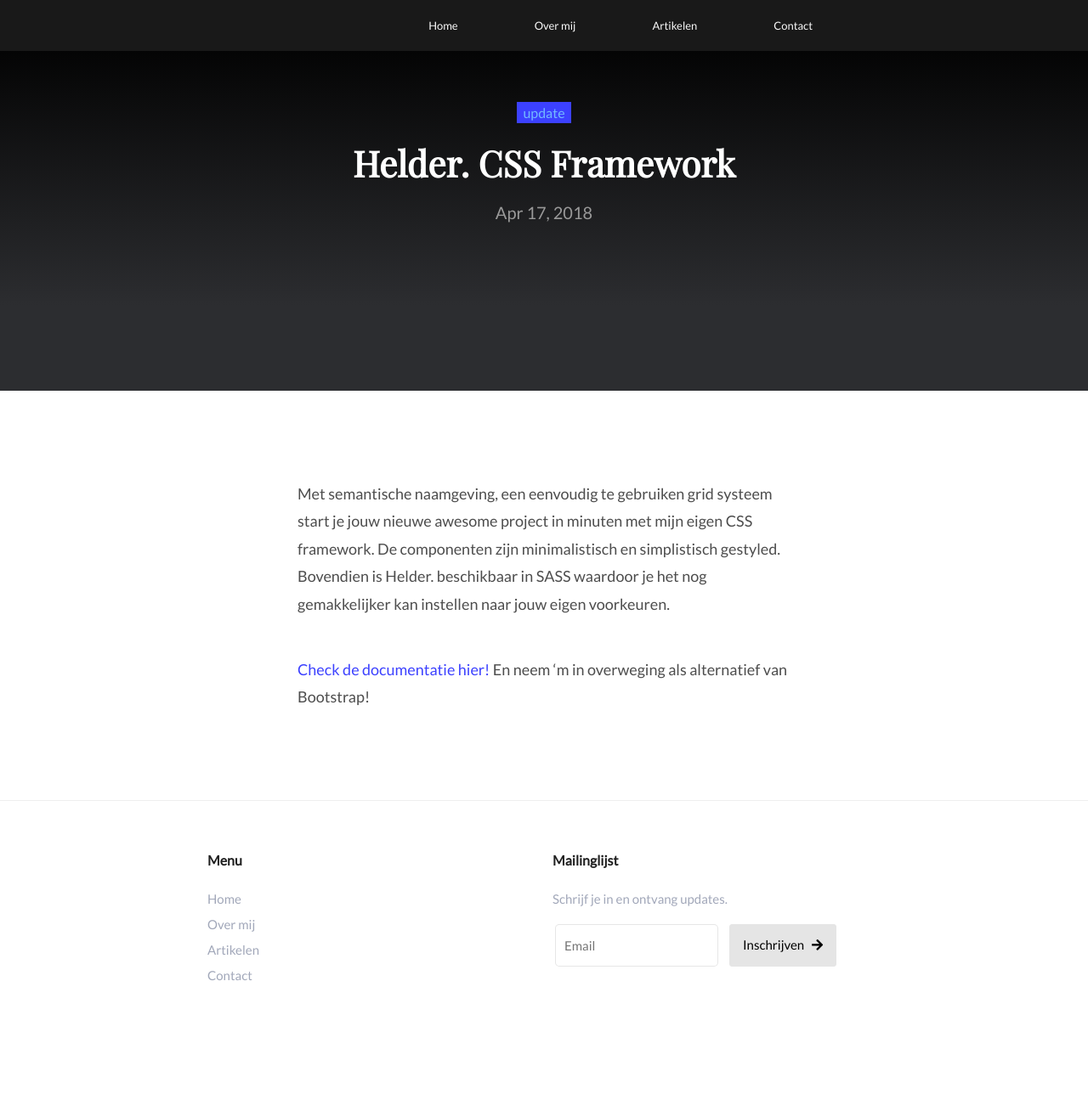
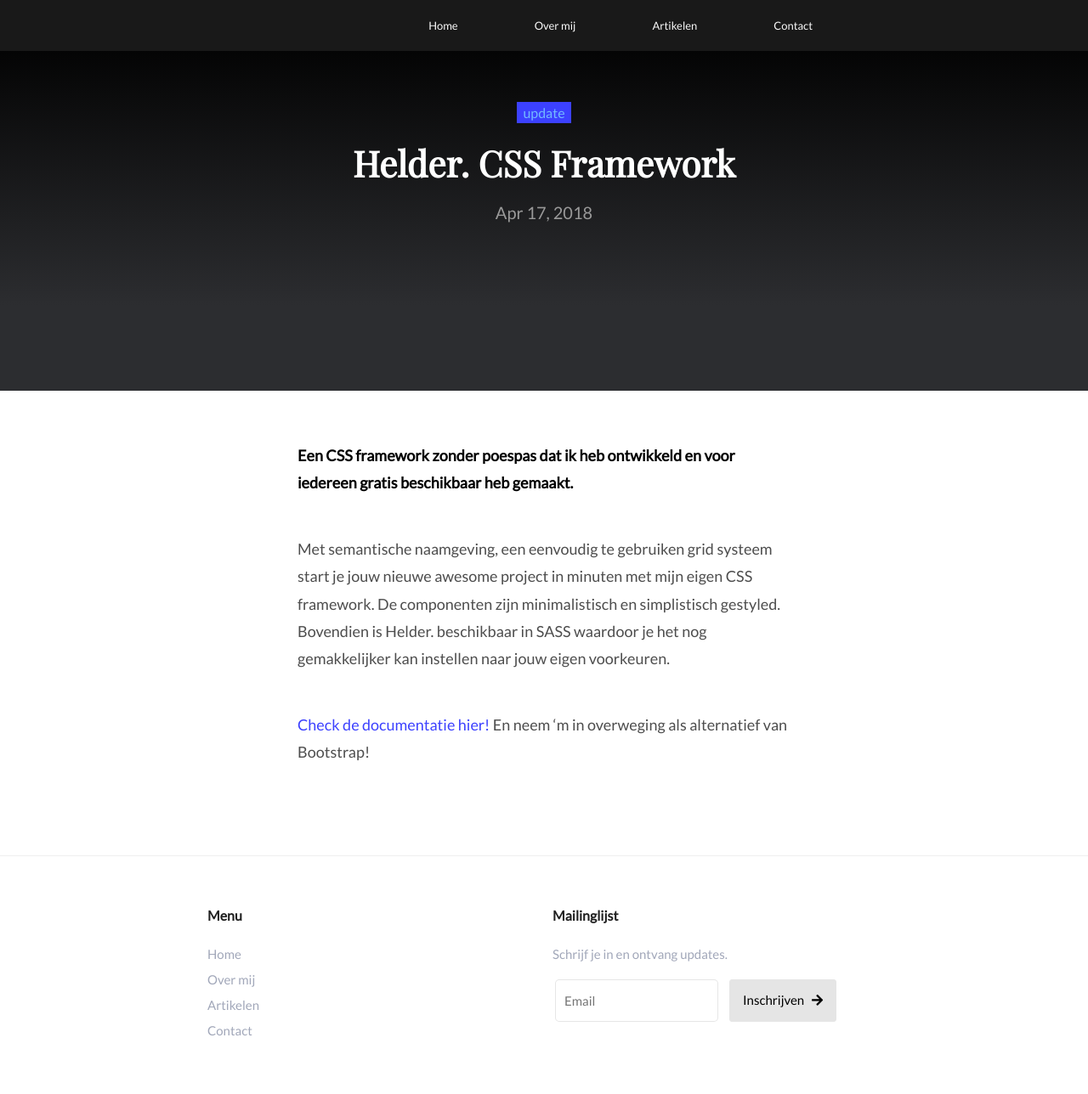
Before and after one commit to jeffrey-over/jeffrey-over.github.io, a Jekyll site: the page built from _posts/2018-04-17-helder-css-framework.md, in a window 1280 px wide. Shown: the whole page at 85% size. Built offline with Jekyll 4.4.1, drawn with Linux system fonts in a browser that asks for light colours; nearby versions of some CDN libraries; some web fonts are replaced; library files that are not in the unit come from our copies; before the commit the page ends 1223 px from its top, so only the background shows below that.

Commit message:
edit blog

```diff
--- a/_layouts/post.html
+++ b/_layouts/post.html
@@ -16,7 +16,7 @@
 		<section>
 
             <p>
-                <b>{{ description }}</b>
+                <b>{{ page.description }}</b>
             </p>
 			{{ content }}
 
--- a/index.html
+++ b/index.html
@@ -48,7 +48,7 @@
                         <a href="" class="date_added"><time>{{ post.date | date: "%b %-d, %Y" }}</time></a>
                         <h4>{{ post.title }}</h4>
                         <p>
-                            {{ post.content | truncate: 100, "" }}...
+                            {{ post.description | truncate: 100, "" }}...
                         </p>
                         <a href="{{ post.url | prepend: site.baseurl }}">Lees meer</a>
                     </div>
```
